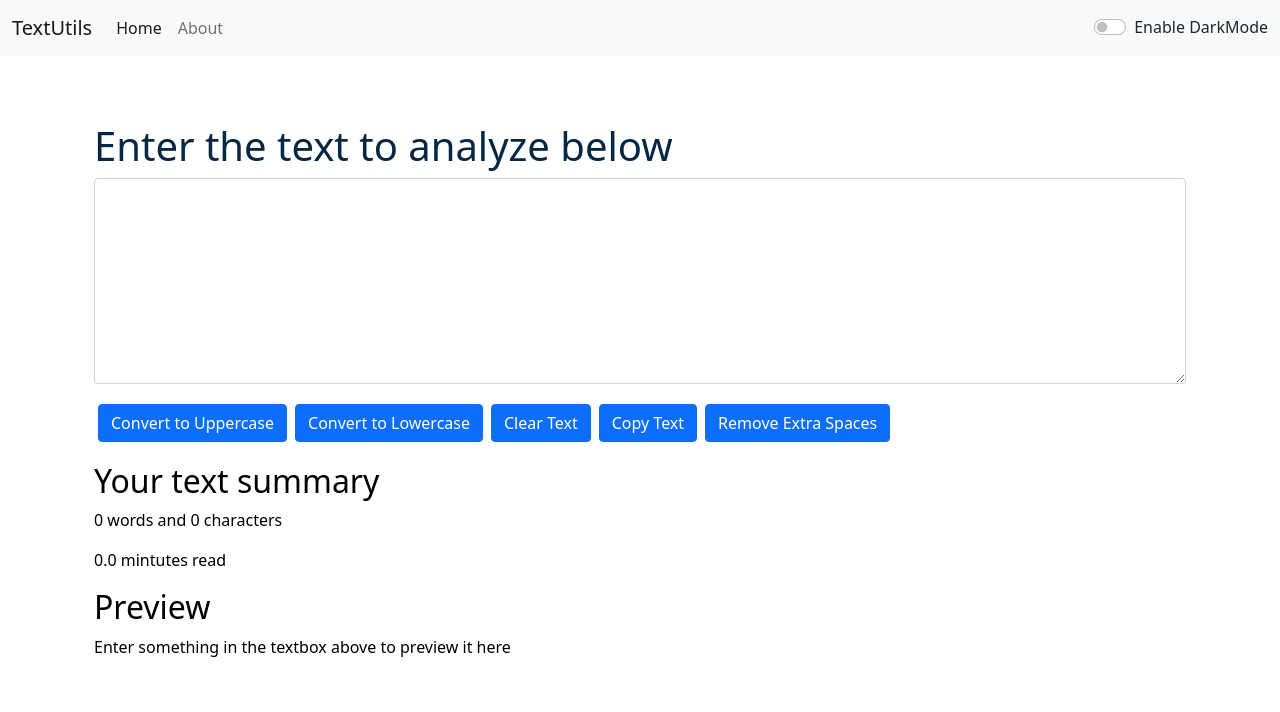
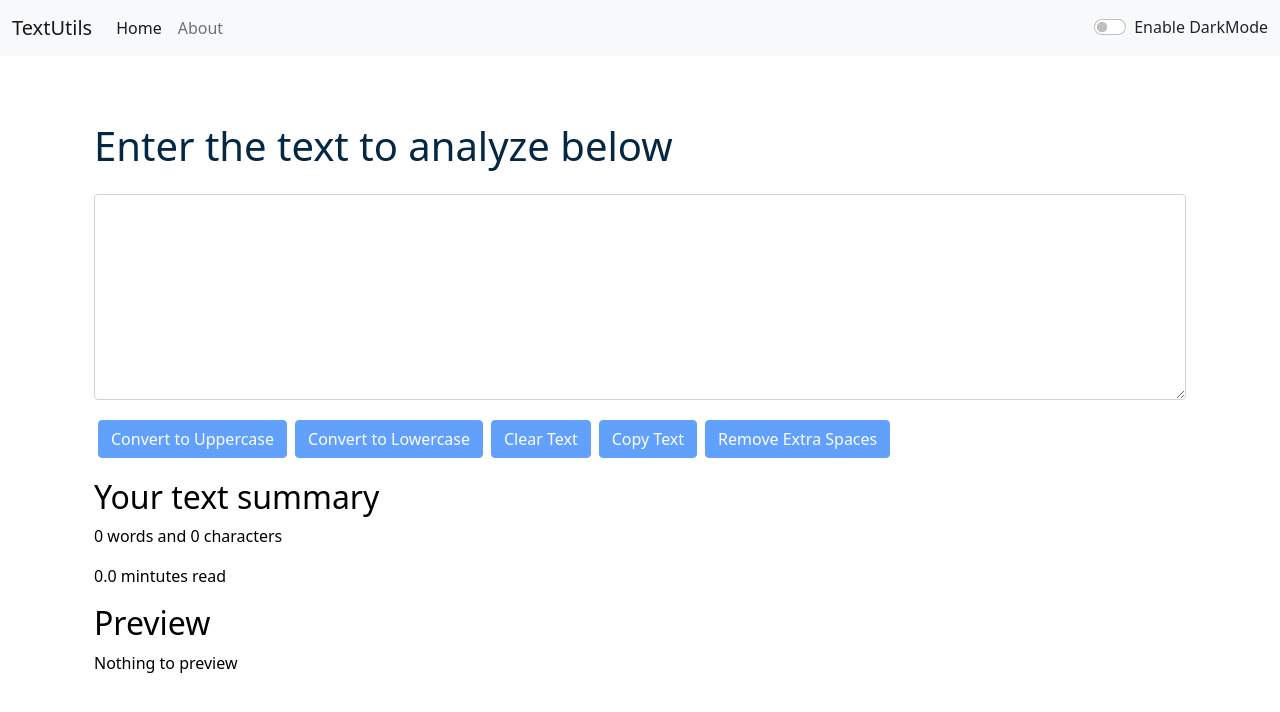
Before and after one commit to khusboobothra/TextUtils, a React (Create React App) app: page / in a window 1280 px wide. Shown: the top 712 px of the page. Built offline with nearby package versions, Linux system fonts and the light colour scheme.

Commit message:
wrapping up

```diff
--- a/src/App.js
+++ b/src/App.js
@@ -25,13 +25,13 @@ function App() {
       setMode('dark');
       document.body.style.backgroundColor = '#042743';
       showAlert("Dark mode has been enabled", "success");
-      document.title = "TextUtils - Dark Mode"
+      //document.title = "TextUtils - Dark Mode"
     }
     else {
       setMode('light');
       document.body.style.backgroundColor = 'white'
       showAlert("Light mode has been enabled", "success");
-      document.title = "TextUtils - Light Mode"
+      //document.title = "TextUtils - Light Mode"
     }
   }
   return (
--- a/src/components/TextForm.js
+++ b/src/components/TextForm.js
@@ -35,7 +35,7 @@ export default function TextForm(props) {
         <>
             <div className="container"
                 style={{ color: props.mode === 'dark' ? 'white' : '#042743' }}>
-                <h1>{props.heading}</h1>
+                <h1 className="mb-4">{props.heading}</h1>
                 <div className="mb-3">
                     <textarea className="form-control"
                         style={{
@@ -44,11 +44,26 @@ export default function TextForm(props) {
                         }}
                         id="myBox" rows="8" value={text} onChange={handleOnChange}></textarea>
                 </div>
-                <button className="btn btn-primary mx-1 my-1" onClick={handleUpClick}>Convert to Uppercase</button>
-                <button className="btn btn-primary mx-1 my-1" onClick={handleLoClick}>Convert to Lowercase</button>
-                <button className="btn btn-primary mx-1 my-1" onClick={handleClearClick}>Clear Text</button>
-                <button className="btn btn-primary mx-1 my-1" onClick={handleCopy}>Copy Text</button>
-                <button className="btn btn-primary mx-1 my-1" onClick={handleExtraSpaces}>Remove Extra Spaces</button>
+                <button
+                    className="btn btn-primary mx-1 my-1"
+                    disabled={text.length === 0}
+                    onClick={handleUpClick}>Convert to Uppercase</button>
+                <button
+                    className="btn btn-primary mx-1 my-1"
+                    disabled={text.length === 0}
+                    onClick={handleLoClick}>Convert to Lowercase</button>
+                <button
+                    className="btn btn-primary mx-1 my-1"
+                    disabled={text.length === 0}
+                    onClick={handleClearClick}>Clear Text</button>
+                <button
+                    className="btn btn-primary mx-1 my-1"
+                    disabled={text.length === 0}
+                    onClick={handleCopy}>Copy Text</button>
+                <button
+                    className="btn btn-primary mx-1 my-1"
+                    disabled={text.length === 0}
+                    onClick={handleExtraSpaces}>Remove Extra Spaces</button>
             </div>
             <div className="container my-3" style={{
                 color: props.mode === 'light' ? 'black' : 'white'
@@ -57,7 +72,7 @@ export default function TextForm(props) {
                 <p>{text.split(' ').filter((element) => { return element.length !== 0 }).length} words and {text.length} characters</p>
                 <p>{(0.008 * text.split(' ').filter((element) => { return element.length !== 0 }).length).toPrecision(2)} mintutes read</p>
                 <h2>Preview</h2>
-                <p>{text.length > 0 ? text : "Enter something in the textbox above to preview it here"}</p>
+                <p>{text.length > 0 ? text : "Nothing to preview"}</p>
             </div>
         </>
     );
```
